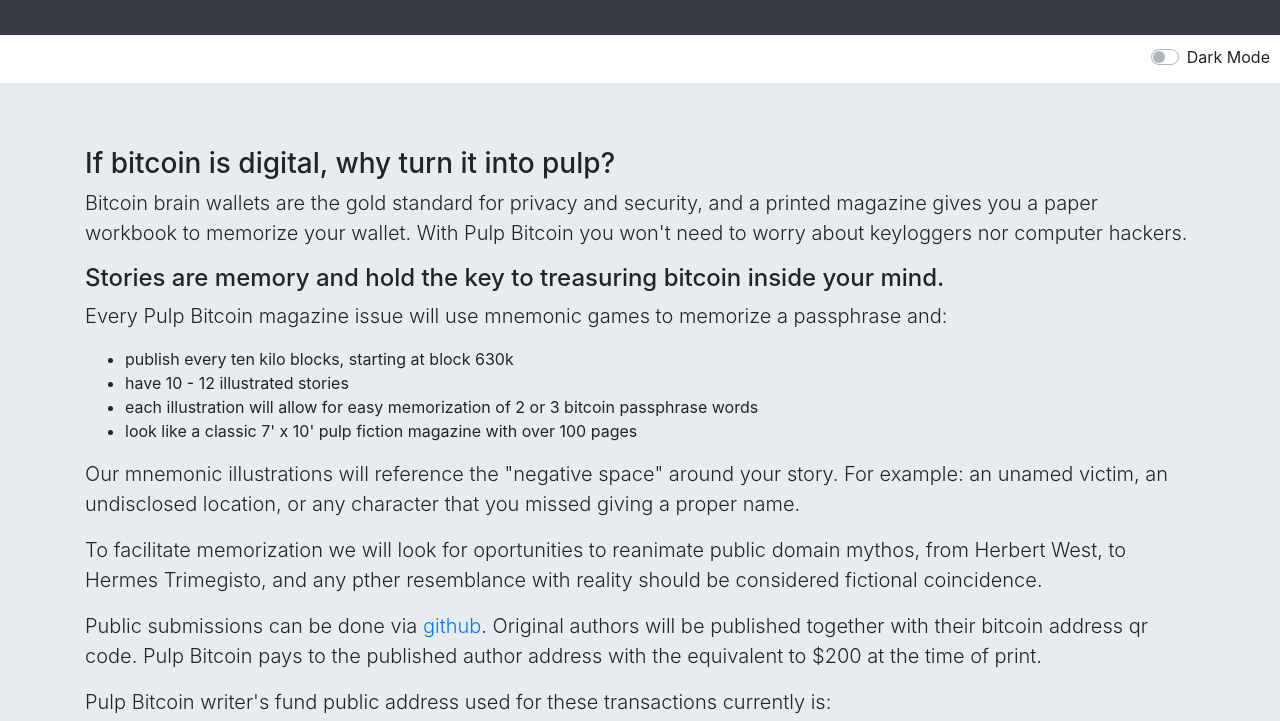
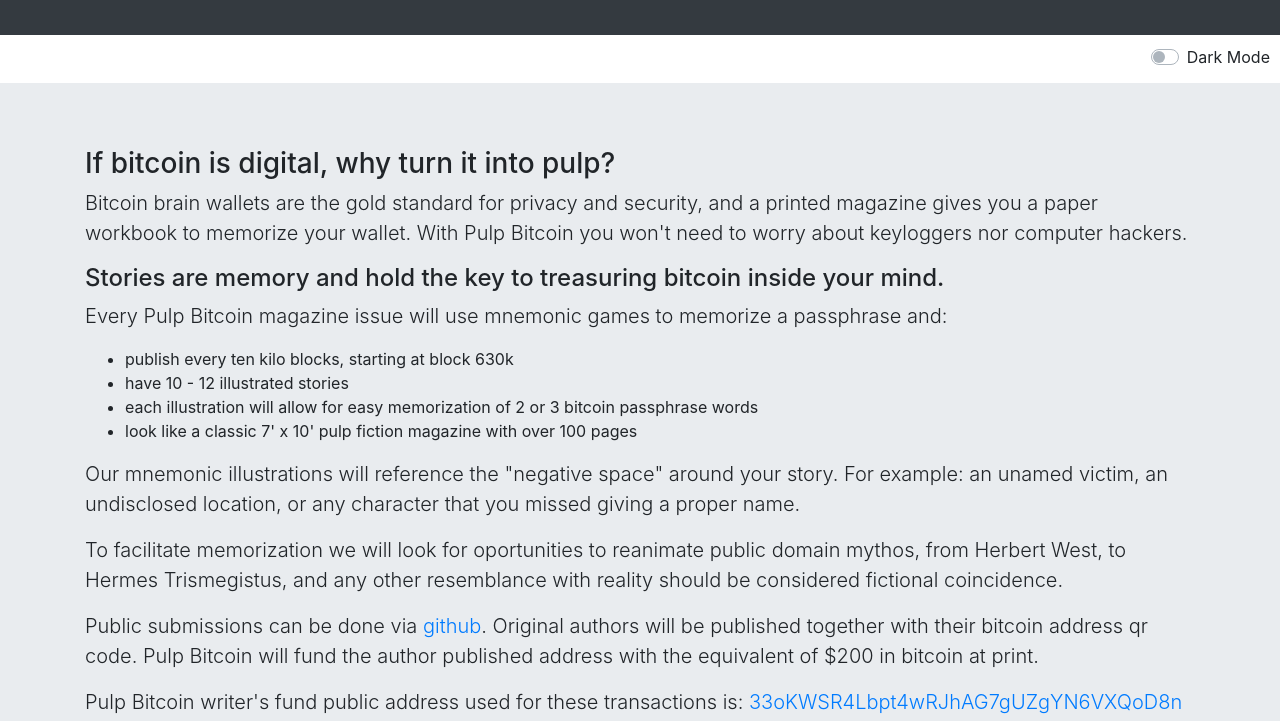
Before and after one commit to pulpbitcoin/pulpbitcoin, a plain HTML site: page index.html in a window 1280 px wide. Shown: the part 231-952 px from the top of the page. Drawn offline with nearby package versions, Linux system fonts and the light colour scheme.

Commit message:
spanglish grammar

```diff
--- a/index.html
+++ b/index.html
@@ -71,11 +71,11 @@
 
 							<p class="lead" />Our mnemonic illustrations will reference the "negative space" around your story. For example: an unamed victim, an undisclosed location, or any character that you missed giving a proper name.
 
-							<p class="lead" />To facilitate memorization we will look for oportunities to reanimate public domain mythos, from Herbert West, to Hermes Trimegisto, and any pther resemblance with reality should be considered fictional coincidence.
+							<p class="lead" />To facilitate memorization we will look for oportunities to reanimate public domain mythos, from Herbert West, to Hermes Trismegistus, and any other resemblance with reality should be considered fictional coincidence.
 
-							<p class="lead" />Public submissions can be done via <a href="https://github.com/pulpbitcoin/entries">github</a>. Original authors will be published together with their bitcoin address qr code. Pulp Bitcoin pays to the published author address with the equivalent to $200 at the time of print.
+							<p class="lead" />Public submissions can be done via <a href="https://github.com/pulpbitcoin/entries">github</a>. Original authors will be published together with their bitcoin address qr code. Pulp Bitcoin will fund the author published address with the equivalent of $200 in bitcoin at print.
 
-							<p class="lead" />Pulp Bitcoin writer's fund public address used for these transactions currently is: <a href="bitcoin:33oKWSR4Lbpt4wRJhAG7gUZgYN6VXQoD8n">33oKWSR4Lbpt4wRJhAG7gUZgYN6VXQoD8n</a>
+							<p class="lead" />Pulp Bitcoin writer's fund public address used for these transactions is: <a href="bitcoin:33oKWSR4Lbpt4wRJhAG7gUZgYN6VXQoD8n">33oKWSR4Lbpt4wRJhAG7gUZgYN6VXQoD8n</a>
 
 
 							<p class="lead" />Any deposits to this account will be considered donations to the Pulp Bitcoin writers fund, to continue paying original writers for printed Pulp Bitcoin stories.
```
